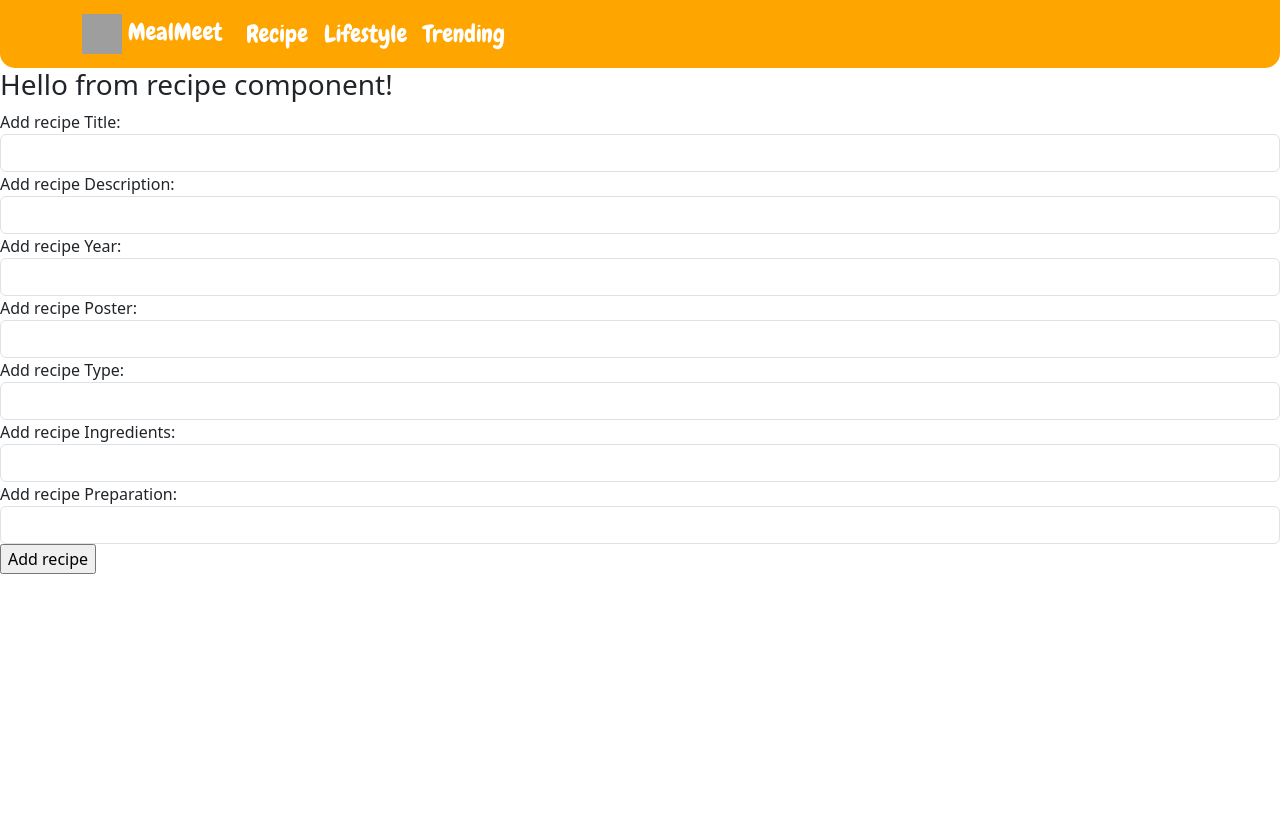
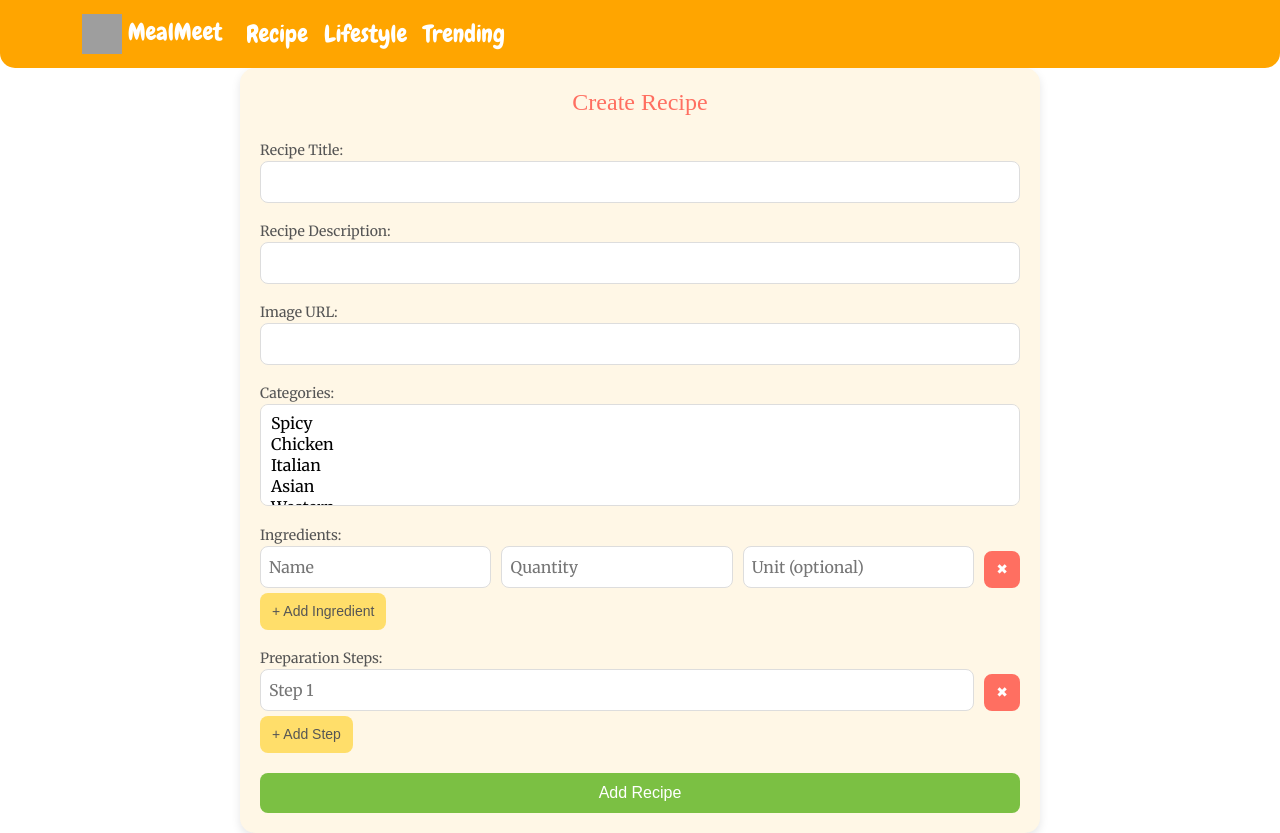
Before and after one commit to TiffanyYongNgikChee/MealMeet, a React (Create React App) app: page /create in a window 1280 px wide. Before the commit the page ends 800 px from the top, so only its background shows below. Built offline with nearby package versions, Linux system fonts and the light colour scheme; grey boxes are pictures that could not be loaded; a web font is replaced by a local one.

Commit message:
improve edit recipe form and reuse create form logic

```diff
--- a/src/App.css
+++ b/src/App.css
@@ -1,4 +1,4 @@
-@import url('https://fonts.googleapis.com/css2?family=Berkshire+Swash&family=Chewy&display=swap');
+@import url('https://fonts.googleapis.com/css2?family=Berkshire+Swash&family=Chewy&family=Merriweather:ital,wght@0,300;0,400;0,700;0,900;1,300;1,400;1,700;1,900&family=Oi&display=swap');
 
 .navbar-brand, .navbar-nav .nav-link {
   font-family: 'Chewy', cursive;
@@ -15,7 +15,7 @@
  .navbar-nav
  .nav-link:hover
  { background-color:
-   darkorange; color:
+   rgb(215, 125, 15); color:
    black; transform:
    translateX(10px); }
 
@@ -41,3 +41,103 @@
       { width: 300px;
         height: 300px;
         margin: 0 10px; }
+
+        .header-section {
+          display: flex;
+          align-items: center;
+        }
+
+        hr {
+          flex-grow: 1; /* Ensures the hr spans across the container */
+          border: none;
+          border-top: 2px solid #3a0909; /* Light gray line */
+          margin: 20px 10px; /* Spacing between the hr and h1 */
+
+        }
+
+        .header-section h1 {
+          color: rgb(12, 12, 59); /* Dark blue text */
+          font-size: 50px; /* Adjust as per your design */
+          margin: 0; /* Remove default margin */
+          font-family: 'Chewy', cursive;
+        }
+
+        .recipe-form-container {
+          max-width: 800px;
+          margin: auto;
+          padding: 20px;
+          border-radius: 15px;
+          background-color: #fff7e6;
+          box-shadow: 0 4px 10px rgba(0, 0, 0, 0.1);
+        }
+
+        .form-title {
+          text-align: center;
+          font-family:  "Oi", serif;
+          font-size: 24px;
+          margin-bottom: 20px;
+          color: #ff6f61;
+        }
+
+        .recipe-form .form-group {
+          margin-bottom: 15px;
+        }
+
+        label {
+          font-family:  "Merriweather", serif;
+          font-size: 14px;
+          color: #555;
+        }
+
+        .form-input {
+          width: 100%;
+          padding: 8px;
+          border: 1px solid #ddd;
+          border-radius: 8px;
+          font-family:  "Merriweather", serif;
+        }
+
+        .ingredient-row, .step-row {
+          display: flex;
+          gap: 10px;
+          align-items: center;
+        }
+
+        .add-btn, .remove-btn, .submit-btn {
+          font-family:  "Arial", serif;
+          font-size: 14px;
+          padding: 8px 12px;
+          border: none;
+          border-radius: 8px;
+          cursor: pointer;
+          margin-top: 5px;
+        }
+
+        .add-btn {
+          background-color: #ffde6a;
+          color: #555;
+        }
+
+        .add-btn:hover {
+          background-color: #ffd94d;
+        }
+
+        .remove-btn {
+          background-color: #ff6f61;
+          color: white;
+        }
+
+        .remove-btn:hover {
+          background-color: #ff4b3a;
+        }
+
+        .submit-btn {
+          background-color: #7bc043;
+          color: white;
+          width: 100%;
+          font-size: 16px;
+        }
+
+        .submit-btn:hover {
+          background-color: #63a636;
+        }
--- a/src/components/create.js
+++ b/src/components/create.js
@@ -7,20 +7,56 @@ const Create = () => {
     const [year, setYear] = useState('');
     const [description, setDescription] = useState('');
     const [poster, setPoster] = useState('');
-    const [type, setType] = useState('');
-    const [ingredients, setIngredients] = useState('');
-    const [preparation, setPreparation] = useState('');
+    const [categories, setCategories] = useState([]); // Store selected categories
+    const [ingredients, setIngredients] = useState([{ name: "", quantity: "", unit: "" }]);
+    const [steps, setSteps] = useState([{ step_number: 1, instruction: "" }]);
+    const categoryOptions = ["Spicy","Chicken","Italian", "Asian", "Western", "Vegan", "Dessert"];
+
+    const handleCategoryChange = (e) => {
+        const selectedOptions = Array.from(e.target.selectedOptions).map((option) => option.value);
+        setCategories(selectedOptions);
+      };
+
+    const handleIngredientChange = (index, field, value) => {
+        const newIngredients = [...ingredients];
+        newIngredients[index][field] = value;
+        setIngredients(newIngredients);
+      };
+
+      const addIngredient = () => {
+        setIngredients([...ingredients, { name: "", quantity: "", unit: "" }]);
+      };
+
+      const removeIngredient = (index) => {
+        const newIngredients = ingredients.filter((_, i) => i !== index);
+        setIngredients(newIngredients);
+      };
+
+      const addStep = () => {
+        setSteps([...steps, { step_number: steps.length + 1, instruction: "" }]);
+      };
+
+      const removeStep = (index) => {
+        const newSteps = steps.filter((_, i) => i !== index);
+        setSteps(newSteps.map((step, i) => ({ ...step, step_number: i + 1 }))); // Recalculate step numbers
+      };
+
+      const handleStepChange = (index, value) => {
+        const newSteps = [...steps];
+        newSteps[index].instruction = value;
+        setSteps(newSteps);
+      };
 
     const handleSubmit = (e) => {
         e.preventDefault();
-        console.log(`Title: ${title},Description: ${description}, CreatedYear: ${year}, Type: ${type},Ingredients: ${ingredients}, Preparation: ${preparation}, Poster: ${poster}`);
+        console.log(`Title: ${title},Description: ${description}, CreatedYear: ${year}, Categories: ${categories},Ingredients: ${ingredients}, Step: ${steps}, Poster: ${poster}`);
         const recipe = {
             title: title,
             year: year,
             description: description,
-            type: type,
+            categories: categories,
             ingredients: ingredients,
-            preparation: preparation,
+            steps:steps,
             poster: poster
           };
           axios.post('http://localhost:4000/api/recipes', recipe)
@@ -28,71 +64,138 @@ const Create = () => {
           .catch((err) => console.log(err.data));
     }
 
-    return (
-        <div>
-            <h3>Hello from recipe component!</h3>
-            <form onSubmit={handleSubmit}>
+    return  (
+        <div className="recipe-form-container">
+          <h3 className="form-title">Create Recipe</h3>
+          <form onSubmit={handleSubmit} className="recipe-form">
             <div className="form-group">
-                    <label>Add recipe Title: </label>
-                    <input type="text"
-                        className="form-control"
+              <label>Recipe Title:</label>
+              <input
+                type="text"
                 value={title}
-                        onChange={(e) => { setTitle(e.target.value) }}
+                onChange={(e) => setTitle(e.target.value)}
+                className="form-input"
+                required
               />
             </div>
             <div className="form-group">
-                    <label>Add recipe Description: </label>
-                    <input type="text"
-                        className="form-control"
+              <label>Recipe Description:</label>
+              <input
+                type="text"
                 value={description}
-                        onChange={(e) => { setDescription(e.target.value) }}
+                onChange={(e) => setDescription(e.target.value)}
+                className="form-input"
               />
             </div>
             <div className="form-group">
-                    <label>Add recipe Year: </label>
-                    <input type="text"
-                        className="form-control"
-                        value={year}
-                        onChange={(e) => { setYear(e.target.value) }}
+              <label>Image URL:</label>
+              <input
+                type="text"
+                value={poster}
+                onChange={(e) => setPoster(e.target.value)}
+                className="form-input"
               />
             </div>
             <div className="form-group">
-                    <label>Add recipe Poster: </label>
-                    <input type="text"
-                        className="form-control"
-                        value={poster}
-                        onChange={(e) => { setPoster(e.target.value) }}
-                    />
+              <label>Categories:</label>
+              <select
+                multiple
+                className="form-input"
+                onChange={handleCategoryChange}
+              >
+                {categoryOptions.map((category) => (
+                  <option key={category} value={category}>
+                    {category}
+                  </option>
+                ))}
+              </select>
             </div>
             <div className="form-group">
-                    <label>Add recipe Type: </label>
-                    <input type="text"
-                        className="form-control"
-                        value={type}
-                        onChange={(e) => { setType(e.target.value) }}
+              <label>Ingredients:</label>
+              {ingredients.map((ingredient, index) => (
+                <div key={index} className="ingredient-row">
+                  <input
+                    type="text"
+                    placeholder="Name"
+                    value={ingredient.name}
+                    onChange={(e) => {
+                      const newIngredients = [...ingredients];
+                      newIngredients[index].name = e.target.value;
+                      setIngredients(newIngredients);
+                    }}
+                    className="form-input"
+                    required
                   />
+                  <input
+                    type="text"
+                    placeholder="Quantity"
+                    value={ingredient.quantity}
+                    onChange={(e) => {
+                      const newIngredients = [...ingredients];
+                      newIngredients[index].quantity = e.target.value;
+                      setIngredients(newIngredients);
+                    }}
+                    className="form-input"
+                    required
+                  />
+                  <input
+                    type="text"
+                    placeholder="Unit (optional)"
+                    value={ingredient.unit}
+                    onChange={(e) => {
+                      const newIngredients = [...ingredients];
+                      newIngredients[index].unit = e.target.value;
+                      setIngredients(newIngredients);
+                    }}
+                    className="form-input"
+                  />
+                  <button
+                    type="button"
+                    className="remove-btn"
+                    onClick={() => removeIngredient(index)}
+                  >
+                    ✖
+                  </button>
+                </div>
+              ))}
+              <button type="button" onClick={addIngredient} className="add-btn">
+                + Add Ingredient
+              </button>
             </div>
             <div className="form-group">
-                    <label>Add recipe Ingredients: </label>
-                    <input type="text"
-                        className="form-control"
-                        value={ingredients}
-                        onChange={(e) => { setIngredients(e.target.value) }}
+              <label>Preparation Steps:</label>
+              {steps.map((step, index) => (
+                <div key={index} className="step-row">
+                  <input
+                    type="text"
+                    placeholder={`Step ${step.step_number}`}
+                    value={step.instruction}
+                    onChange={(e) => {
+                      const newSteps = [...steps];
+                      newSteps[index].instruction = e.target.value;
+                      setSteps(newSteps);
+                    }}
+                    className="form-input"
+                    required
                   />
+                  <button
+                    type="button"
+                    className="remove-btn"
+                    onClick={() => removeStep(index)}
+                  >
+                    ✖
+                  </button>
                 </div>
-                <div className="form-group">
-                    <label>Add recipe Preparation: </label>
-                    <input type="text"
-                        className="form-control"
-                        value={preparation}
-                        onChange={(e) => { setPreparation(e.target.value) }}
-                    />
+              ))}
+              <button type="button" onClick={addStep} className="add-btn">
+                + Add Step
+              </button>
             </div>
-                <div>
-                    <input type="submit" value="Add recipe"></input>
-                </div>
+            <button type="submit" className="submit-btn">
+              Add Recipe
+            </button>
           </form>
         </div>
       );
-}
+    };
 export default Create;
--- a/src/components/edit.js
+++ b/src/components/edit.js
@@ -5,14 +5,14 @@ import axios from 'axios';
 import { useNavigate } from "react-router-dom";
 
 const Edit = () => {
-    const {id} = useParams();
-    const [title, setTitle] = useState('');
-    const [year, setYear] = useState('');
-    const [description, setDescription] = useState('');
-    const [poster, setPoster] = useState('');
-    const [type, setType] = useState('');
-    const [ingredients, setIngredients] = useState('');
-    const [preparation, setPreparation] = useState('');
+    const [title, setTitle] = useState("");
+    const [description, setDescription] = useState("");
+    const [poster, setPoster] = useState("");
+    const [categories, setCategories] = useState([]);
+    const [ingredients, setIngredients] = useState([{ name: "", quantity: "", unit: "" }]);
+    const [steps, setSteps] = useState([{ step_number: 1, instruction: "" }]);
+    const categoryOptions = ["Spicy","Chicken","Italian", "Asian", "Western", "Vegan", "Dessert"];
+    const { id } = useParams();
     const navigate = useNavigate();
 
     useEffect(()=>{
@@ -20,20 +20,51 @@ const Edit = () => {
         .then((res)=>{
             console.log("sucess "+res.data);
             setTitle(res.data.title);
-            setYear(res.data.year);
             setDescription(res.data.description);
-            setType(res.data.type);
-            setIngredients(res.data.ingredients);
-            setPreparation(res.data.preparation);
             setPoster(res.data.poster);
+            setCategories(res.data.categories || []);
+            setIngredients(res.data.ingredients || []);
+            setSteps(res.data.steps || []);
         })
         .catch((err)=>{console.log(err)});
     },[id]);
 
+    const handleCategoryChange = (e) => {
+        const selectedOptions = Array.from(e.target.selectedOptions).map((option) => option.value);
+        setCategories(selectedOptions);
+      };
+
+      const addIngredient = () => {
+        setIngredients([...ingredients, { name: "", quantity: "", unit: "" }]);
+      };
+
+      const removeIngredient = (index) => {
+        setIngredients(ingredients.filter((_, i) => i !== index));
+      };
+
+      const handleIngredientChange = (index, field, value) => {
+        const newIngredients = [...ingredients];
+        newIngredients[index][field] = value;
+        setIngredients(newIngredients);
+      };
+
+      const addStep = () => {
+        setSteps([...steps, { step_number: steps.length + 1, instruction: "" }]);
+      };
+
+      const removeStep = (index) => {
+        setSteps(steps.filter((_, i) => i !== index));
+      };
+
+      const handleStepChange = (index, value) => {
+        const newSteps = [...steps];
+        newSteps[index].instruction = value;
+        setSteps(newSteps);
+      };
 
     const handleSubmit = (e) => {
         e.preventDefault();
-        const recipe = {title,year,description,type,ingredients,preparation,poster};
+        const recipe = {title,description,categories,ingredients,steps,poster};
         console.log(recipe);
 
         axios.put('http://localhost:4000/api/recipes/'+id, recipe)
@@ -48,68 +79,108 @@ const Edit = () => {
     }
 
     return (
-        <div>
-            <h3>Hello from edit component!</h3>
+        <div className="recipe-form-container">
+        <h3 className="form-title">Edit Recipe</h3>
             <form onSubmit={handleSubmit}>
             <div className="form-group">
-                    <label>Add recipe Title: </label>
-                    <input type="text"
+
+                <label>Recipe Title:</label>
+                <input
+                type="text"
                 className="form-control"
                 value={title}
-                        onChange={(e) => { setTitle(e.target.value) }}
+                onChange={(e) => setTitle(e.target.value)}
+                required
                 />
             </div>
             <div className="form-group">
-                    <label>Add recipe Description: </label>
-                    <input type="text"
+                <label>Recipe Description:</label>
+                <input
+                type="text"
                 className="form-control"
                 value={description}
-                        onChange={(e) => { setDescription(e.target.value) }}
+                onChange={(e) => setDescription(e.target.value)}
                 />
             </div>
             <div className="form-group">
-                    <label>Add recipe Year: </label>
-                    <input type="text"
+                <label>Image URL:</label>
+                <input
+                type="text"
                 className="form-control"
-                        value={year}
-                        onChange={(e) => { setYear(e.target.value) }}
+                value={poster}
+                onChange={(e) => setPoster(e.target.value)}
                 />
             </div>
             <div className="form-group">
-                    <label>Add recipe Poster: </label>
-                    <input type="text"
-                        className="form-control"
-                        value={poster}
-                        onChange={(e) => { setPoster(e.target.value) }}
+                <label>Categories:</label>
+                <select multiple className="form-control" onChange={handleCategoryChange} style={{ height: "100px" }}>
+                {categoryOptions.map((category) => (
+                    <option key={category} value={category} selected={categories.includes(category)}>
+                    {category}
+                    </option>
+                ))}
+                </select>
+            </div>
+
+            {/* Ingredients */}
+            <div className="form-group">
+                <label>Ingredients:</label>
+                {ingredients.map((ingredient, index) => (
+                <div key={index} style={{ display: "flex", gap: "10px", marginBottom: "10px" }}>
+                    <input
+                    type="text"
+                    placeholder="Name"
+                    value={ingredient.name}
+                    onChange={(e) => handleIngredientChange(index, "name", e.target.value)}
+                    required
                     />
+                    <input
+                    type="text"
+                    placeholder="Quantity"
+                    value={ingredient.quantity}
+                    onChange={(e) => handleIngredientChange(index, "quantity", e.target.value)}
+                    required
+                    />
+                    <input
+                    type="text"
+                    placeholder="Unit (optional)"
+                    value={ingredient.unit}
+                    onChange={(e) => handleIngredientChange(index, "unit", e.target.value)}
+                    />
+                    <button type="button" onClick={() => removeIngredient(index)}>
+                    Remove
+                    </button>
                 </div>
+                ))}
+                <button type="button" onClick={addIngredient}>
+                Add Ingredient
+                </button>
+            </div>
+
+            {/* Steps */}
             <div className="form-group">
-                    <label>Add recipe Type: </label>
-                    <input type="text"
-                        className="form-control"
-                        value={type}
-                        onChange={(e) => { setType(e.target.value) }}
+                <label>Preparation Steps:</label>
+                {steps.map((step, index) => (
+                <div key={index} style={{ display: "flex", gap: "10px", marginBottom: "10px" }}>
+                    <span>Step {step.step_number}:</span>
+                    <input
+                    type="text"
+                    placeholder="Instruction"
+                    value={step.instruction}
+                    onChange={(e) => handleStepChange(index, e.target.value)}
+                    required
                     />
+                    <button type="button" onClick={() => removeStep(index)}>
+                    Remove
+                    </button>
                 </div>
-                <div className="form-group">
-                    <label>Add recipe Ingredients: </label>
-                    <input type="text"
-                        className="form-control"
-                        value={ingredients}
-                        onChange={(e) => { setIngredients(e.target.value) }}
-                    />
+                ))}
+                <button type="button" onClick={addStep}>
+                Add Step
+                </button>
             </div>
-                <div className="form-group">
-                    <label>Add recipe Preparation: </label>
-                    <input type="text"
-                        className="form-control"
-                        value={preparation}
-                        onChange={(e) => { setPreparation(e.target.value) }}
-                    />
-                </div>
-                <div>
-                    <input type="submit" value="Edit recipe"></input>
-                </div>
+
+            <button type="submit">Edit</button>
             </form>
     </div>
     );
```
Also changed, not shown: src/BackEnd/server.js (+21 -11 lines), src/components/food.js (+7 -0 lines), src/components/recipeItem.js (+14 -14 lines). Lines whose indentation alone changed are shown as unchanged.
